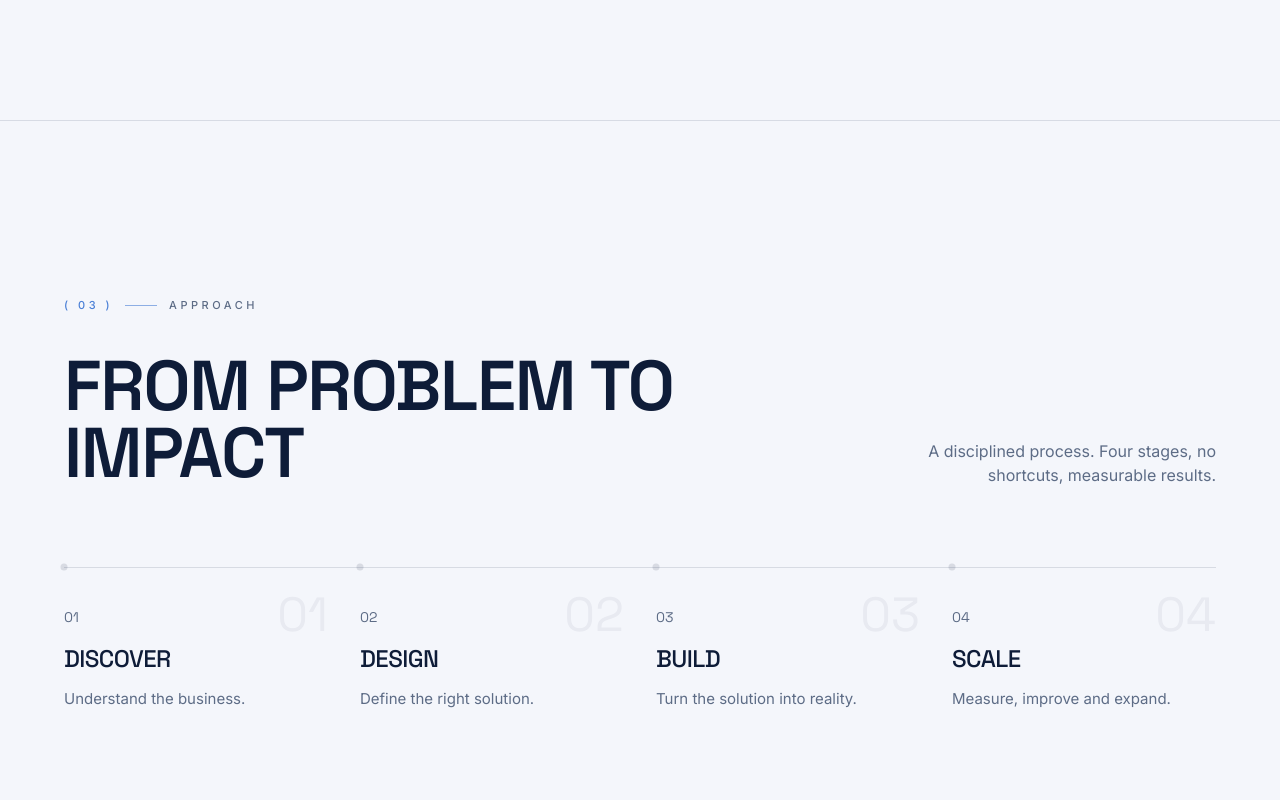
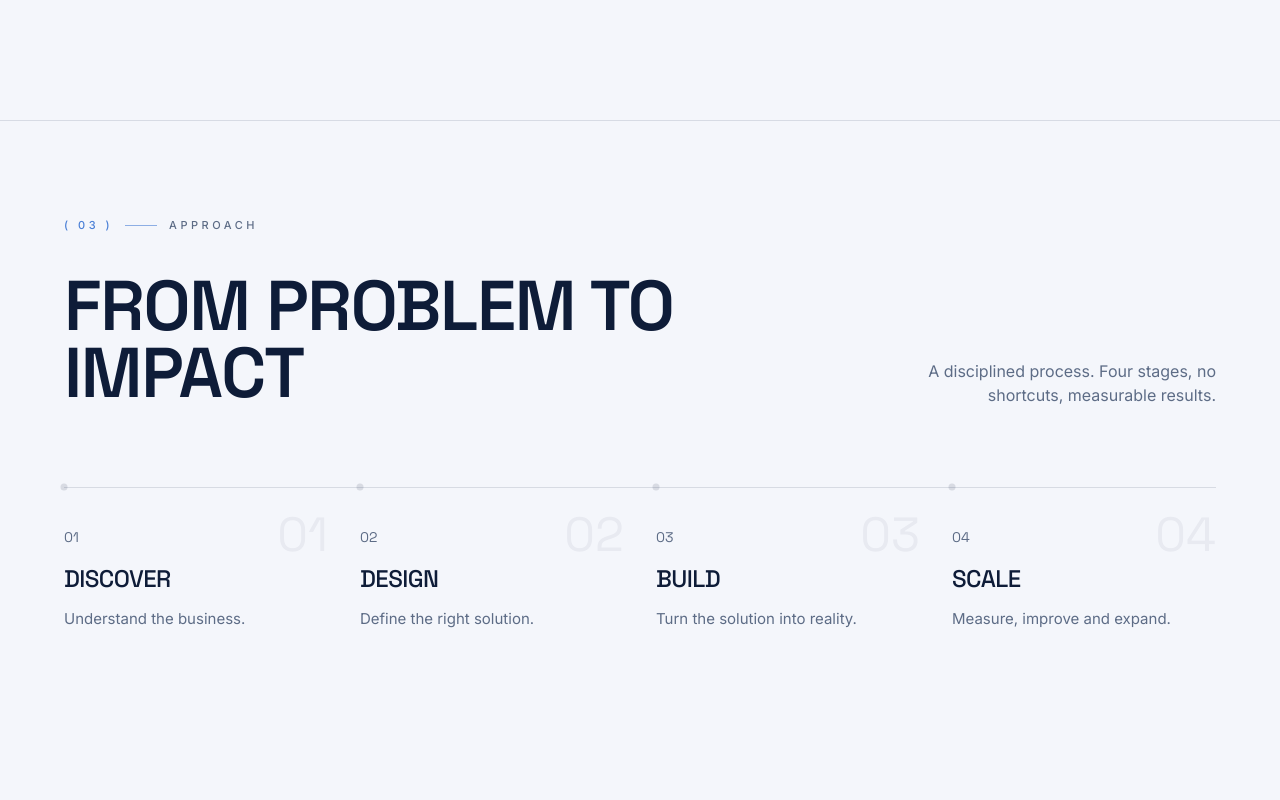
Before and after one commit to Sebastiansio20/Sebastiansio20.github.io, a Next.js app: page / in a window 1280 px wide. Shown: the part 2880-3680 px from the top of the page. Built offline with nearby package versions, Linux system fonts and the light colour scheme.

Commit message:
Reduce spacing before approach section

```diff
--- a/src/components/Approach.tsx
+++ b/src/components/Approach.tsx
@@ -10,7 +10,7 @@ export default function Approach() {
 
   return (
     <section id="approach" className="border-t border-line">
-      <Container className="py-28 md:py-44">
+      <Container className="pt-14 md:pt-24 pb-28 md:pb-44">
         <div className="grid gap-10 md:grid-cols-12 md:items-end">
           <div className="md:col-span-8">
             <Reveal>
```
